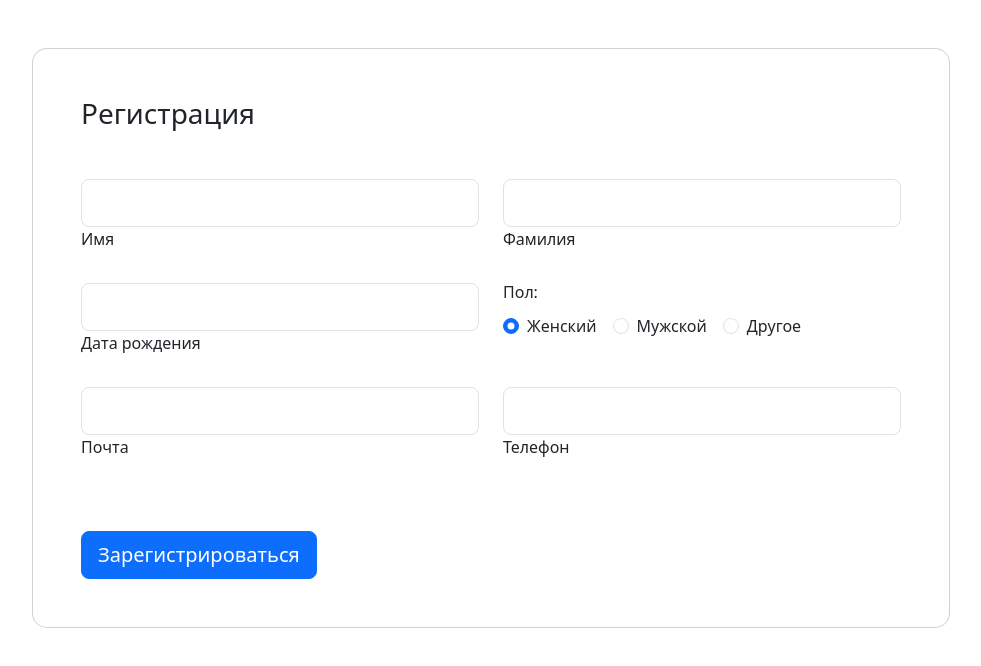
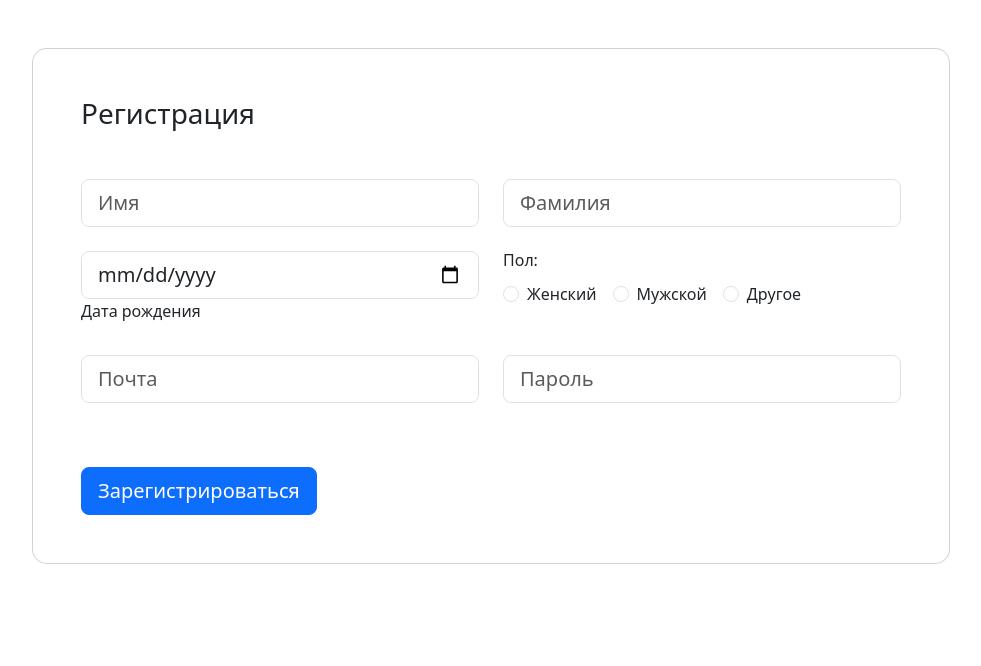
Before and after one commit to Ger4ik21/Pizzeria-Application-Frontend-Angular, an Angular app: page / in a window 1280 px wide. Shown: the top 666 px of the page, without its empty margins (149-1130 px from the left). Built offline with nearby package versions, Linux system fonts and the light colour scheme.

Commit message:
Add registration form validation

```diff
--- a/src/app/data/intefaces/user.interface.ts
+++ b/src/app/data/intefaces/user.interface.ts
@@ -9,5 +9,4 @@ export interface User{
     gender: string
     birthDate: Date
     role: Role
-
 }
--- a/src/app/pages/login/login.component.ts
+++ b/src/app/pages/login/login.component.ts
@@ -1,6 +1,7 @@
 import {Component, Input} from '@angular/core';
 import {FormControl, FormGroup, FormsModule, ReactiveFormsModule, Validators} from "@angular/forms";
 import {Authentication} from "../../data/intefaces/authentication.interface";
+import {User} from "../../data/intefaces/user.interface";
 
 @Component({
   selector: 'app-login',
@@ -14,12 +15,13 @@ import {Authentication} from "../../data/intefaces/authentication.interface";
 })
 export class LoginComponent {
 
+  user!: User;
+
   form = new FormGroup({
     email: new FormControl(null,[Validators.required,Validators.email,Validators.maxLength(30)]),
     password: new FormControl(null,[Validators.required, Validators.minLength(6)]),
   })
 
-  @Input() authentication!: Authentication;
 
   onSubmit(){
     if(this.form.valid) {
--- a/src/app/pages/register/register.component.html
+++ b/src/app/pages/register/register.component.html
@@ -12,22 +12,27 @@
             <div class="card shadow-2-strong card-registration" style="border-radius: 15px;">
                 <div class="card-body p-4 p-md-5">
                     <h3 class="mb-4 pb-2 pb-md-0 mb-md-5">Регистрация</h3>
-                    <form>
-
+                    <form
+                    [formGroup]="registerForm"
+                    (ngSubmit)="register()">
                         <div class="row">
                             <div class="col-md-6 mb-4">
 
                                 <div data-mdb-input-init="" class="form-outline" data-mdb-input-initialized="true">
-                                    <input type="text" id="firstName" class="form-control form-control-lg">
-                                    <label class="form-label" for="firstName" style="margin-left: 0px;">Имя</label>
+                                    <input formControlName="firstName"
+                                            type="text" id="firstName" class="form-control form-control-lg" placeholder="Имя" >
+                                    <label *ngIf="registerForm.controls['firstName'].invalid && registerForm.controls['firstName'].touched"
+                                            class="form-label" for="firstName" style="margin-left: 10px; color: red">Короткое имя</label>
                                     <div class="form-notch"><div class="form-notch-leading" style="width: 9px;"></div><div class="form-notch-middle" style="width: 70.4px;"></div><div class="form-notch-trailing"></div></div></div>
 
                             </div>
                             <div class="col-md-6 mb-4">
 
                                 <div data-mdb-input-init="" class="form-outline" data-mdb-input-initialized="true">
-                                    <input type="text" id="lastName" class="form-control form-control-lg">
-                                    <label class="form-label" for="lastName" style="margin-left: 0px;">Фамилия</label>
+                                    <input formControlName="lastName"
+                                            type="text" id="lastName" class="form-control form-control-lg" placeholder="Фамилия">
+                                    <label *ngIf="registerForm.controls['lastName'].invalid && registerForm.controls['lastName'].touched"
+                                           class="form-label" for="lastName" style="margin-left: 10px; color: red;">Короткая фамилия</label>
                                     <div class="form-notch"><div class="form-notch-leading" style="width: 9px;"></div><div class="form-notch-middle" style="width: 69.6px;"></div><div class="form-notch-trailing"></div></div></div>
 
                             </div>
@@ -37,7 +42,8 @@
                             <div class="col-md-6 mb-4 d-flex align-items-center">
 
                                 <div data-mdb-input-init="" class="form-outline datepicker w-100" data-mdb-input-initialized="true">
-                                    <input type="text" class="form-control form-control-lg" id="birthdayDate">
+                                    <input formControlName="birthDate"
+                                            type="date" class="form-control form-control-lg" id="birthdayDate" >
                                     <label for="birthdayDate" class="form-label" style="margin-left: 0px;">Дата рождения</label>
                                     <div class="form-notch"><div class="form-notch-leading" style="width: 9px;"></div><div class="form-notch-middle" style="width: 55.2px;"></div><div class="form-notch-trailing"></div></div></div>
 
@@ -47,17 +53,20 @@
                                 <h6 class="mb-2 pb-1">Пол: </h6>
 
                                 <div class="form-check form-check-inline">
-                                    <input class="form-check-input" type="radio" name="inlineRadioOptions" id="femaleGender" value="option1" checked="">
+                                    <input formControlName="gender"
+                                           class="form-check-input" type="radio" id="femaleGender" value="Женский" checked="">
                                     <label class="form-check-label" for="femaleGender">Женский</label>
                                 </div>
 
                                 <div class="form-check form-check-inline">
-                                    <input class="form-check-input" type="radio" name="inlineRadioOptions" id="maleGender" value="option2">
+                                    <input formControlName="gender"
+                                           class="form-check-input" type="radio" id="maleGender" value="Мужской">
                                     <label class="form-check-label" for="maleGender">Мужской</label>
                                 </div>
 
                                 <div class="form-check form-check-inline">
-                                    <input class="form-check-input" type="radio" name="inlineRadioOptions" id="otherGender" value="option3">
+                                    <input formControlName="gender"
+                                           class="form-check-input" type="radio" name="gender" id="otherGender" value="Другое">
                                     <label class="form-check-label" for="otherGender">Другое</label>
                                 </div>
 
@@ -68,22 +77,24 @@
                             <div class="col-md-6 mb-4 pb-2">
 
                                 <div data-mdb-input-init="" class="form-outline" data-mdb-input-initialized="true">
-                                    <input type="email" id="emailAddress" class="form-control form-control-lg">
-                                    <label class="form-label" for="emailAddress" style="margin-left: 0px;">Почта</label>
+                                    <input formControlName="email" type="email" id="emailAddress" class="form-control form-control-lg" placeholder="Почта">
+                                    <span *ngIf="registerForm.controls['email'].invalid && registerForm.controls['email'].touched "
+                                          class="form-label" for="emailAddress" style="margin-left: 10px; color: red">Некорректный адрес</span>
                                     <div class="form-notch"><div class="form-notch-leading" style="width: 9px;"></div><div class="form-notch-middle" style="width: 40px;"></div><div class="form-notch-trailing"></div></div></div>
 
                             </div>
                             <div class="col-md-6 mb-4 pb-2">
 
                                 <div data-mdb-input-init="" class="form-outline" data-mdb-input-initialized="true">
-                                    <input type="tel" id="phoneNumber" class="form-control form-control-lg">
-                                    <label class="form-label" for="phoneNumber" style="margin-left: 0px;">Телефон</label>
+                                    <input formControlName="password" type="password" id="password" class="form-control form-control-lg" placeholder="Пароль">
+                                    <label *ngIf="registerForm.controls['password'].invalid && registerForm.controls['password'].touched"
+                                            class="form-label" for="password" style="margin-left: 10px; color: red">Минимум 6 символов</label>
                                     <div class="form-notch"><div class="form-notch-leading" style="width: 9px;"></div><div class="form-notch-middle" style="width: 92.8px;"></div><div class="form-notch-trailing"></div></div></div>
 
                             </div>
                         </div>
                         <div class="mt-4 pt-2">
-                            <input data-mdb-ripple-init="" class="btn btn-primary btn-lg" type="submit" value="Зарегистрироваться">
+                            <button data-mdb-ripple-init="" class="btn btn-primary btn-lg" type="submit">Зарегистрироваться</button>
                         </div>
                     </form>
                 </div>
--- a/src/app/pages/register/register.component.ts
+++ b/src/app/pages/register/register.component.ts
@@ -1,12 +1,40 @@
 import { Component } from '@angular/core';
+import {User} from "../../data/intefaces/user.interface";
+import {FormControl, FormGroup, ReactiveFormsModule, Validators} from "@angular/forms";
+import {CommonModule} from "@angular/common";
 
 @Component({
   selector: 'app-register',
   standalone: true,
-  imports: [],
+  imports: [
+    ReactiveFormsModule,
+      CommonModule
+  ],
   templateUrl: './register.component.html',
   styleUrl: './register.component.css'
 })
 export class RegisterComponent {
 
+  user!: User;
+
+  registerForm = new FormGroup({
+    firstName: new FormControl(null, [Validators.required, Validators.minLength(3)]),
+    lastName: new FormControl(null, [Validators.required, Validators.minLength(3)]),
+    email: new FormControl(null, [Validators.required, Validators.email, Validators.maxLength(30)]),
+    password: new FormControl(null, [Validators.required, Validators.minLength(6)]),
+    gender: new FormControl(null, [Validators.required]),
+    birthDate: new FormControl(null, [Validators.required]),
+  })
+
+  register() {
+    if(this.registerForm.valid) {
+      //@ts-ignore
+      this.user = this.registerForm.value
+      console.log(this.user)
+      alert("Форма успешно заполнена :D");
+    }else{
+      alert("Форма регистрации заполнена некорректно(");
+      console.log(this.registerForm.value);
+    }
+  }
 }
```
